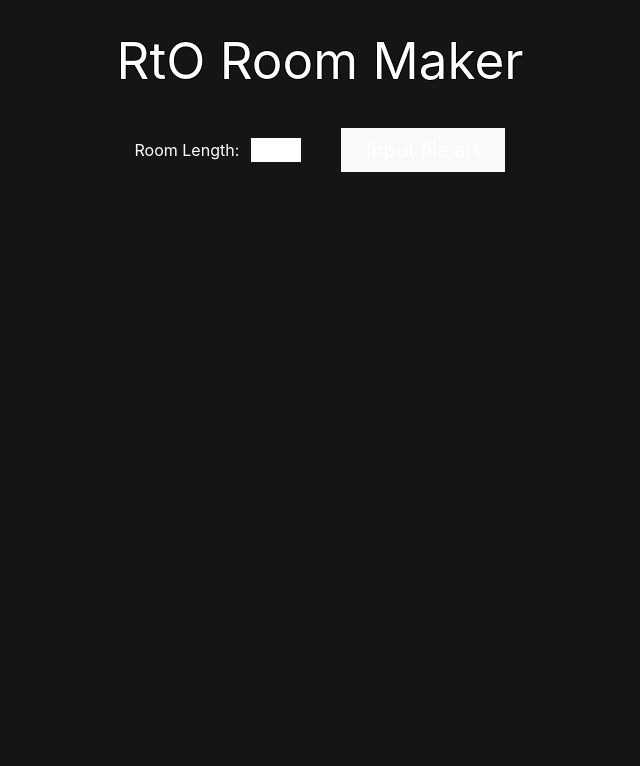
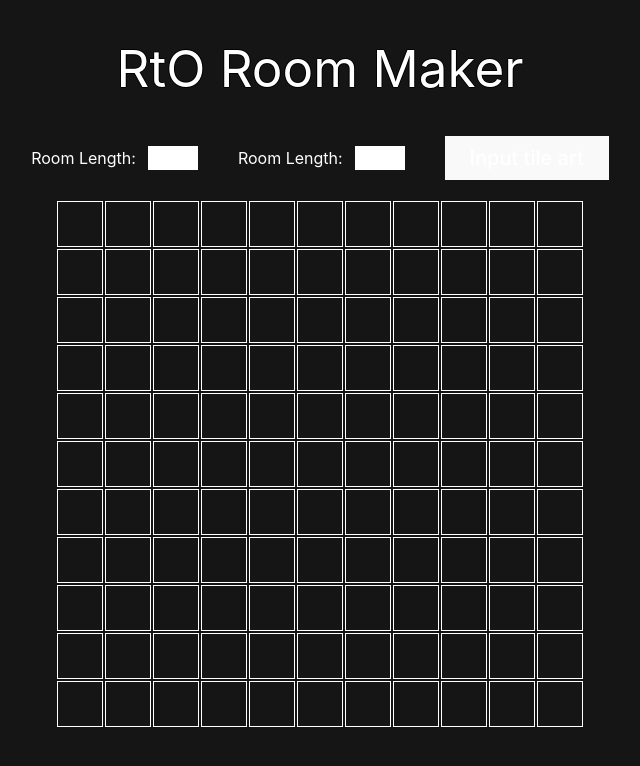
Before and after one commit to codetrifecta/rto-room-maker, a React (Vite) app: page / in a window 1280 px wide. Shown: the top 766 px of the page, without its empty margins (320-960 px from the left). Built offline with nearby package versions, Linux system fonts and the light colour scheme; a web font is replaced by a local one.

Commit message:
Generate initial room with room length and tile size

```diff
--- a/package.json
+++ b/package.json
@@ -10,8 +10,10 @@
     "preview": "vite preview"
   },
   "dependencies": {
+    "clsx": "^2.1.1",
     "react": "^18.3.1",
-    "react-dom": "^18.3.1"
+    "react-dom": "^18.3.1",
+    "zustand": "^4.5.5"
   },
   "devDependencies": {
     "@types/react": "^18.3.3",
--- a/src/App.tsx
+++ b/src/App.tsx
@@ -1,9 +1,13 @@
 import { ChangeEvent, useState } from 'react';
-import './App.css';
+import { useAppStore } from './store';
+import { Room } from './Room';
 
 function App() {
   const [roomLengthStr, setRoomLengthStr] = useState<string>('15');
+  const [tileSizeStr, setTileSizeStr] = useState<string>('32');
   const [file, setFile] = useState<string>();
+
+  const { setRoomLength, setTileSize } = useAppStore();
 
   const handleRoomLengthChange = (val: string) => {
     if (val === '') {
@@ -18,7 +22,25 @@ function App() {
       return;
     }
 
+    setRoomLength(valInt);
     setRoomLengthStr(valInt.toString());
+  };
+
+  const handleTileSizeChange = (val: string) => {
+    if (val === '') {
+      setTileSizeStr('0');
+      return;
+    }
+
+    const valInt = parseInt(val);
+
+    if (Number.isNaN(valInt)) {
+      console.error('Not a valid room length input');
+      return;
+    }
+
+    setTileSize(valInt);
+    setTileSizeStr(valInt.toString());
   };
 
   const handleFileChange = (e: ChangeEvent<HTMLInputElement>) => {
@@ -34,14 +56,23 @@ function App() {
 
   return (
     <div className="flex flex-col items-center">
-      <h1 className="mb-10">RtO Room Maker</h1>
-      <div className="flex gap-10">
+      <h1 className="my-10">RtO Room Maker</h1>
+      <div className="flex gap-10 mb-5">
         <div className="flex items-center">
           <label className="mr-3">Room Length: </label>
           <input
             className="w-[50px]"
             value={roomLengthStr}
             onChange={(e) => handleRoomLengthChange(e.target.value)}
+          />
+        </div>
+
+        <div className="flex items-center">
+          <label className="mr-3">Room Length: </label>
+          <input
+            className="w-[50px]"
+            value={tileSizeStr}
+            onChange={(e) => handleTileSizeChange(e.target.value)}
           />
         </div>
 
@@ -70,6 +101,8 @@ function App() {
         </div>
       </div>
 
+      <Room />
+
       <img src={file} />
     </div>
   );
--- /dev/null
+++ b/src/Room.tsx
@@ -0,0 +1,36 @@
+import { FC } from 'react';
+import { useAppStore } from './store';
+import clsx from 'clsx';
+
+export const Room: FC = () => {
+  const { roomLength, tileSize, displayGrid } = useAppStore();
+
+  return (
+    <div
+      className="grid"
+      style={{
+        gridTemplateColumns: `repeat(${roomLength}, ${tileSize}px)`,
+        gridTemplateRows: `repeat(${roomLength}, ${tileSize}px)`,
+      }}
+    >
+      {Array.from({ length: roomLength * roomLength }, (_, i) => (
+        <Tile key={i} size={tileSize} displayOutline={displayGrid} />
+      ))}
+    </div>
+  );
+};
+
+const Tile: FC<{ size: number; displayOutline: boolean }> = ({
+  size,
+  displayOutline,
+}) => {
+  return (
+    <div className="relative" style={{ width: size, height: size, padding: 1 }}>
+      <div
+        className={clsx('w-full h-full', {
+          'border border-white': displayOutline,
+        })}
+      ></div>
+    </div>
+  );
+};
--- /dev/null
+++ b/src/store.ts
@@ -0,0 +1,29 @@
+import { create } from 'zustand';
+
+interface AppStore {
+  roomLength: number;
+  setRoomLength: (roomLength: number) => void;
+
+  tileSize: number;
+  setTileSize: (tileSize: number) => void;
+
+  displayGrid: boolean;
+  setDisplayGrid: (displayGrid: boolean) => void;
+}
+
+export const useAppStore = create<AppStore>((set) => ({
+  roomLength: 11,
+  setRoomLength: (roomLength: number) => {
+    set({ roomLength });
+  },
+
+  tileSize: 48,
+  setTileSize: (tileSize: number) => {
+    set({ tileSize });
+  },
+
+  displayGrid: true,
+  setDisplayGrid: (displayGrid: boolean) => {
+    set({ displayGrid });
+  },
+}));
```
Also changed, not shown: 1 other file (tests, documents, lock files or other folders).
